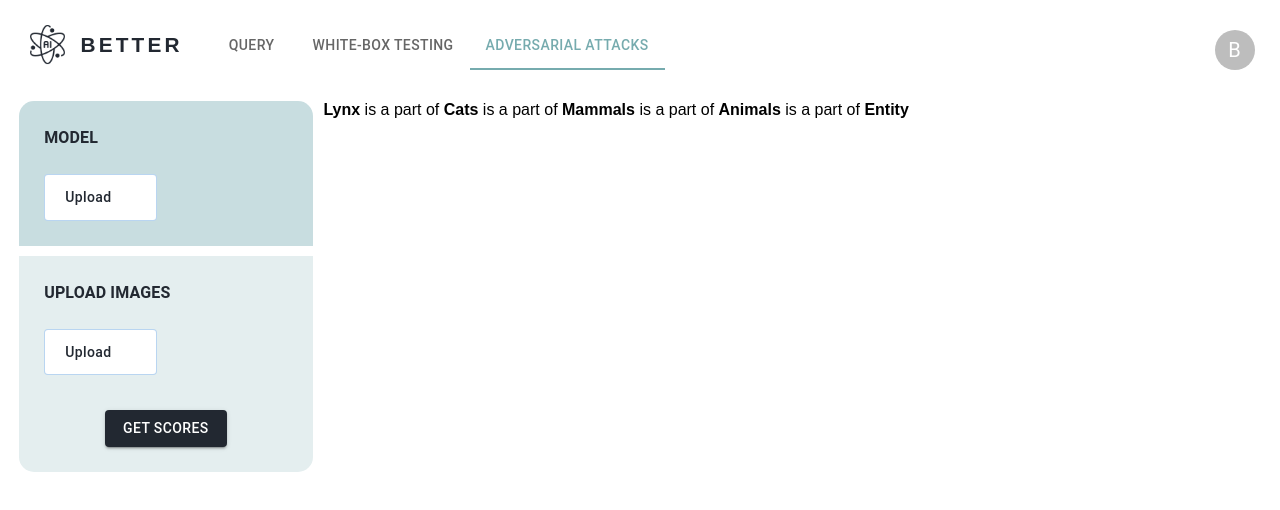
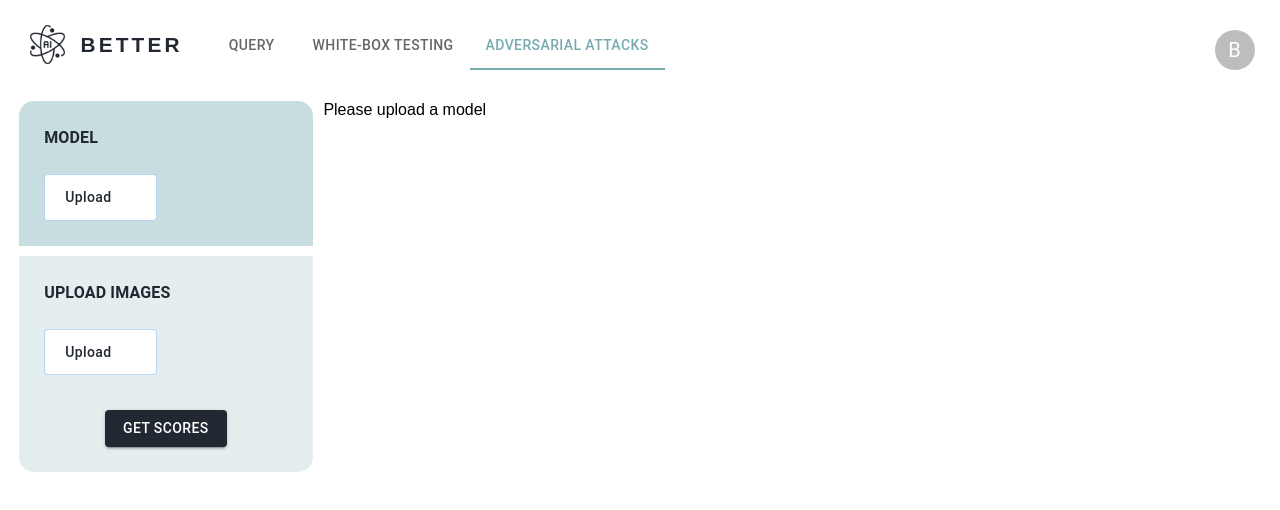
Before and after one commit to BETTER-Boosted-Explainatory-AI/BETTER-front, a React (Vite) app in the folder app/: page /AdversarialAttacks in a window 1280 px wide. Shown: the top 510 px of the page. Built offline with nearby package versions, Linux system fonts and the light colour scheme; some icons are missing; the HTML template or start-up script is replaced by a standard one.

Commit message:
fix: removed unused code

```diff
--- a/app/src/components/ChangeModelForm/ChangeModelForm.jsx
+++ b/app/src/components/ChangeModelForm/ChangeModelForm.jsx
@@ -4,6 +4,7 @@ import FileUpload from '../../components/FormComponents/FileUpload/FileUpload';
 import FormLabelComponent from '../../components/FormComponents/FormLabelComponent/FormLabelComponent';
 
 const ChangeModelForm = () => {
+
     return (
         <>
             <FormContainer borderRadiusTop="15" borderRadiusBottom="0">
--- a/app/src/components/PredictionTable/PredictionTable.style.js
+++ b/app/src/components/PredictionTable/PredictionTable.style.js
@@ -8,13 +8,13 @@ export const StyledTableContainer = styled(TableContainer)({
   width: "25%",
 });
 
-export const StyledTable = styled(Table)(({ theme }) => ({
+export const StyledTable = styled(Table)(() => ({
   "& .MuiTableCell-root": {
     borderColor: "#9fc4c6",
   },
 }));
 
-export const StyledTableCell = styled(TableCell)(({ theme }) => ({
+export const StyledTableCell = styled(TableCell)(() => ({
   "&.MuiTableCell-head": {
     backgroundColor: "#c8dde0",
     color: " #31363F",
--- a/app/src/pages/AdversarialAttacks/AdversarialAttacksPage.jsx
+++ b/app/src/pages/AdversarialAttacks/AdversarialAttacksPage.jsx
@@ -3,7 +3,6 @@ import Dendrogram from "../../components/Dendrogram/Dendrogram";
 import { DendrogramContext } from "../../contexts/DendrogramProvider";
 import ChangeModelForm from "../../components/ChangeModelForm/ChangeModelForm";
 import AdversarialAttackForm from "../../components/AdversarialAttackForm/AdversarialAttackForm";
-import VerbalExplanation from "../../components/VerbalExplanation/VerbalExplanation";
 
 const AdversarialAttacksPage = () => {
     const {
@@ -18,15 +17,13 @@ const AdversarialAttacksPage = () => {
                 <AdversarialAttackForm />
             </aside>
             <main>
-                {/* <ImageContainer imageUrl={} altText="lynx" /> */}
-                <VerbalExplanation explanation={["Lynx","Cats", "Mammals", "Animals", "Entity"]} />
-                {/* {loading ? (
+                {loading ? (
                     <div>Loading...</div>
                 ) : subDendrogram ? (
                     <Dendrogram data={subDendrogram} />
                 ) : (
                     <div>Please upload a model</div>
-                )} */}
+                )}
             </main>
         </>
 
```
